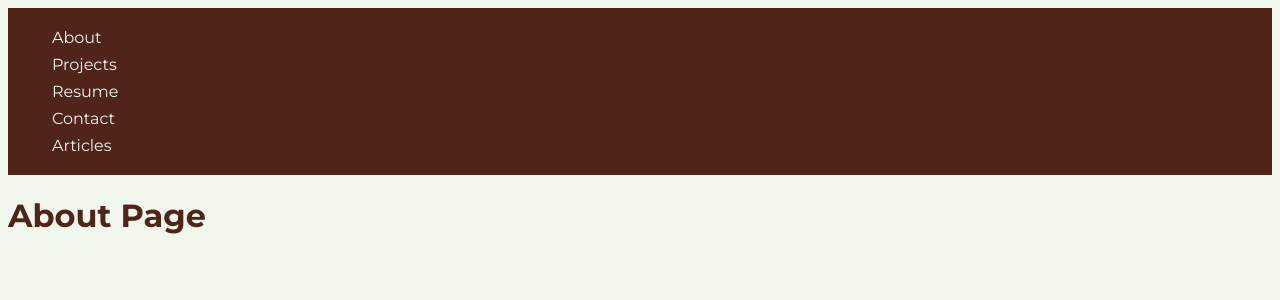
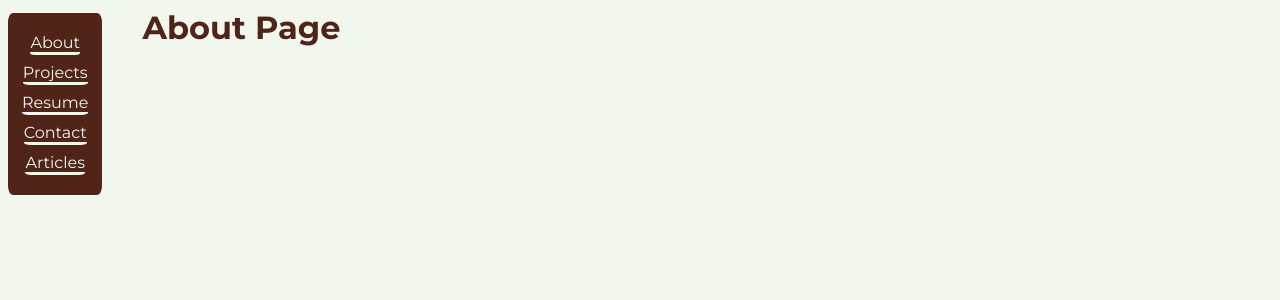
Before and after one commit to emersonlebleu/Resume_Website, a Django app: page /about/ in a window 1280 px wide. Shown: the top 300 px of the page. Run offline with Django 4.2, Linux system fonts and the light colour scheme.

Commit message:
Change structure for sidebar menu & styles.

```diff
--- a/src/Resume_Website/Resume_Website/urls.py
+++ b/src/Resume_Website/Resume_Website/urls.py
@@ -19,6 +19,7 @@ from django.urls import path
 from pages.views import about_view, contact_view, resume_view, about_view, projects_view, articles_view
 
 urlpatterns = [
+    path('', about_view, name='home_view'),
     path('admin/', admin.site.urls),
     path('about/', about_view, name='about_view'),
     path('articles/', articles_view, name='articles_view'),
--- a/src/Resume_Website/static/base_nav.css
+++ b/src/Resume_Website/static/base_nav.css
@@ -2,26 +2,49 @@ body{
     background-color: #F1F7ED;
     font-family: 'Montserrat', sans-serif;
     color:#502419;
+    display: flex;
+    flex-direction: row;
 }
 
 #main-nav{
     background-color: #502419;
     color: #F1F7ED;
-    display: flex;
+    display: inline-flex;
+    border-radius: 5%;
 }
 
 #ul-nav{
     list-style-type: none;
     display: flex;
     flex-direction: column;
-    justify-content:flex-start;
+    align-items: center;
+    padding-left: 10px;
+    padding-right: 10px;
 }
 
 .nav-li{
     margin: 4px;
+    border-bottom: solid #F1F7ED;
+    border-radius: 10%;
+}
+
+.nav-li:hover{
+    background-color: #8C3F2C;
 }
 
 .nav-a{
     text-decoration: none;
     color: inherit;
 }
+
+.main-section{
+    padding-left: 40px;
+}
+
+.sidebar{
+    margin-top: 5px;
+}
+
+h1{
+    margin-top: 0px;
+}
--- a/src/Resume_Website/templates/base.html
+++ b/src/Resume_Website/templates/base.html
@@ -14,6 +14,7 @@
     {% block title %}<title>Base HTML</title>{% endblock %}
 </head>
 <body>
+    <div class="sidebar">
         {% block nav %}
         <nav id="main-nav">
             <ul id="ul-nav">
@@ -25,6 +26,10 @@
             </ul>
         </nav>
         {% endblock %}
+    </div>
+
+    <div class="main-section">
         {% block content %}<h1 id="title-tag">Base Page</h1>{% endblock %}
+    </div>
 </body>
 </html>
```
Lines whose indentation alone changed are shown as unchanged.
